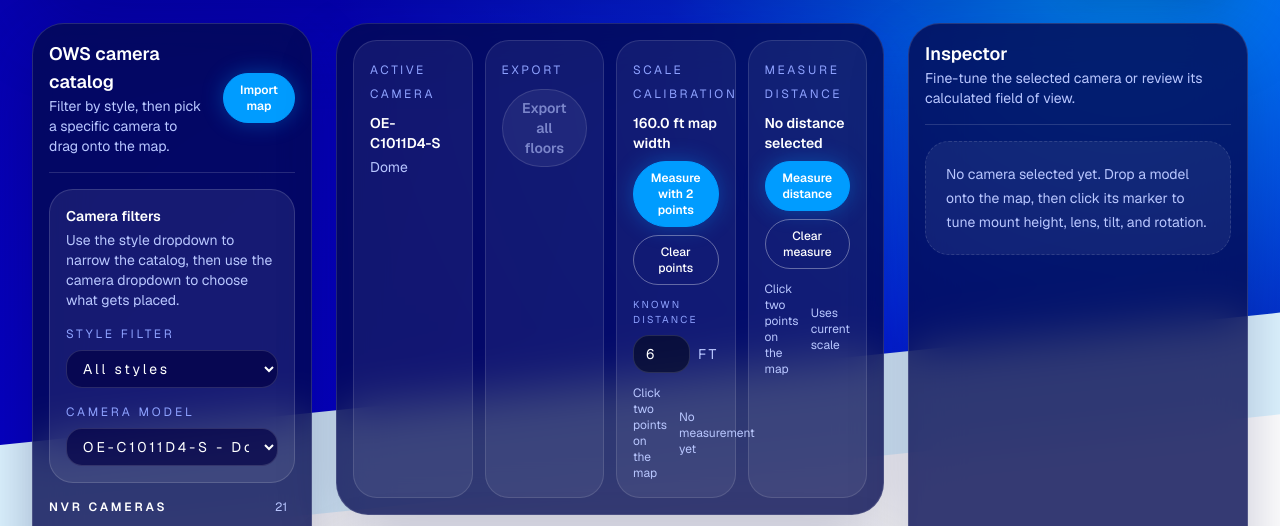
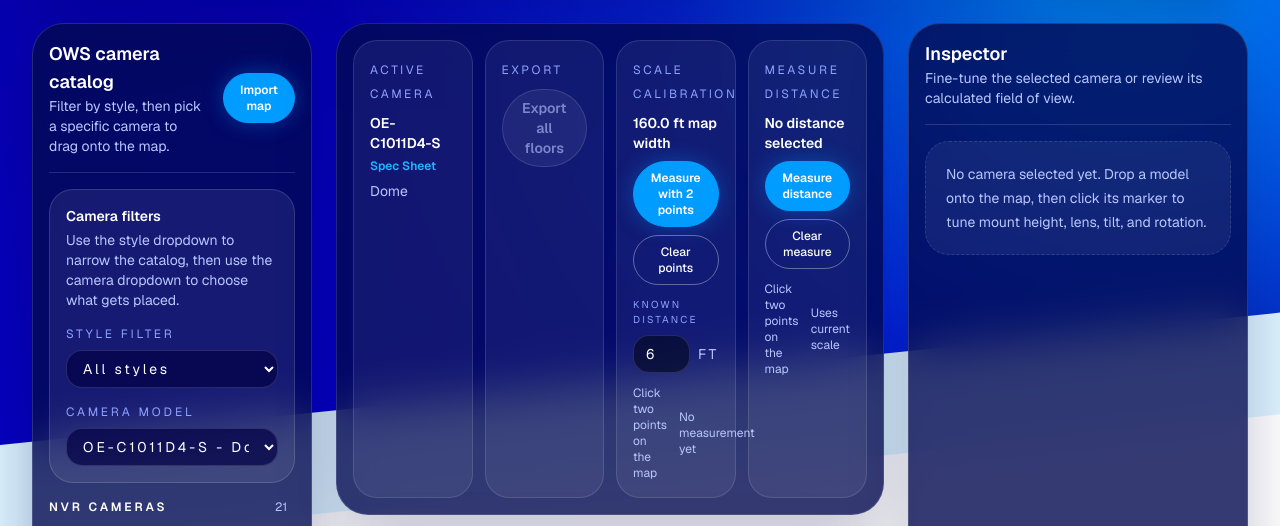
Before and after one commit to shojar/openeye-site-designer, a Next.js app: page / in a window 1280 px wide. Shown: the part 274-800 px from the top of the page. Built offline with nearby package versions, Linux system fonts and the light colour scheme.

Commit message:
Updated spec sheet list

```diff
--- a/app/camera-designer-client.tsx
+++ b/app/camera-designer-client.tsx
@@ -9,6 +9,7 @@ type CameraModel = {
   category: string;
   description: string;
   manufacturer?: string;
+  specSheetUrl?: string;
   sensorWidthMm: number;
   sensorHeightMm: number;
   resolutionWidth: number;
@@ -65,8 +66,10 @@ type DrawableHead = CameraHead & {
 };
 
 const appVersion = "0.0.95";
-
-const cameraModelsCatalog: CameraModel[] = [
+// Add `specSheetUrl` to any camera model below to replace this shared placeholder.
+const defaultSpecSheetUrl = "https://www.openeye.net/products/cameras/";
+
+const cameraModelsCatalog: CameraModel[] = ([
   {
     id: "oe-c1011d4-s",
     name: "OE-C1011D4-S",
@@ -84,6 +87,7 @@ const cameraModelsCatalog: CameraModel[] = [
     defaultTiltDeg: 30,
     defaultRotationDeg: 0,
     accent: "from-cyan-400 to-blue-500",
+    specSheetUrl: "https://portal.openeye.net/assets/documents/oe-c1011d4-s-spec-sheet"
   },
   {
     id: "oe-c1012d2-s",
@@ -555,7 +559,10 @@ const cameraModelsCatalog: CameraModel[] = [
     defaultRotationDeg: 0,
     accent: "from-emerald-400 to-teal-500",
   },
-];
+] satisfies CameraModel[]).map((model: CameraModel) => ({
+  ...model,
+  specSheetUrl: model.specSheetUrl ?? defaultSpecSheetUrl,
+}));
 
 const cloudCameraModelIds = new Set([
   "oe-cc3020d5",
@@ -1366,6 +1373,7 @@ export default function CameraDesignerClient() {
   const activeThreshold = getTargetThreshold(targetBand);
   const activeCameraLabel = activeModel ? activeModel.name : "No camera loaded";
   const activeCameraCategory = activeModel ? activeModel.category : "Pick a camera to begin";
+  const activeCameraSpecSheetUrl = activeModel?.specSheetUrl ?? defaultSpecSheetUrl;
 
   const scaleMeasureDistancePx = useMemo(() => {
     if (scaleMeasurePoints.length < 2 || stageSize.width <= 0 || stageSize.height <= 0) {
@@ -2217,6 +2225,16 @@ export default function CameraDesignerClient() {
                 <div className="rounded-3xl border border-[#FFFFFF1F] bg-[#FFFFFF10] p-4">
                   <span className="text-xs uppercase tracking-[0.22em] text-[#8EA2FF]">Active camera</span>
                   <div className="mt-2 text-sm font-semibold text-white">{activeCameraLabel}</div>
+                  {activeModel ? (
+                    <a
+                      href={activeCameraSpecSheetUrl}
+                      target="_blank"
+                      rel="noreferrer"
+                      className="mt-1 inline-flex text-xs font-semibold text-[#21B7FF] underline-offset-4 transition hover:text-white hover:underline"
+                    >
+                      Spec Sheet
+                    </a>
+                  ) : null}
                   <div className="mt-1 text-sm text-[#B9C7FF]">{activeCameraCategory}</div>
                 </div>
 
```
